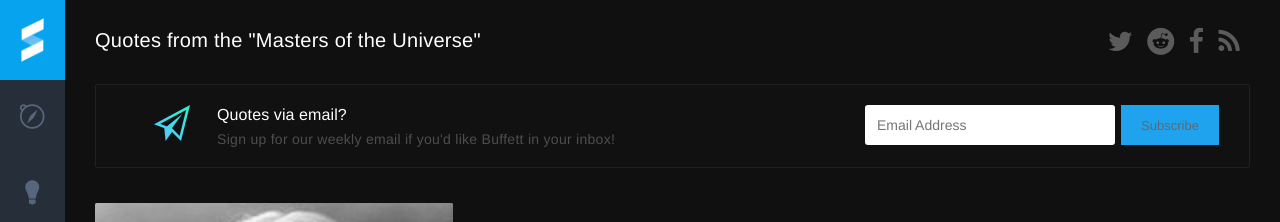
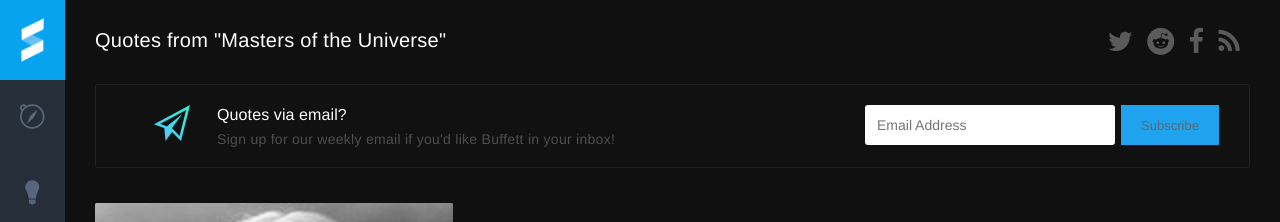
Before and after one commit to Stockflare/quotes, a Jekyll site: the page built from index.html, in a window 1280 px wide and 900 px high. Shown: the top 222 px of the window. Built offline with Jekyll 4.4.1, drawn with Linux system fonts in a browser that asks for light colours; nearby versions of some CDN libraries; some web fonts are replaced; comment, search, counter and statistics services are not loaded.

Commit message:
Update default.html

```diff
--- a/_layouts/default.html
+++ b/_layouts/default.html
@@ -26,7 +26,7 @@
     <div class="padding">
       <div class="row">
         <div class="col-md-6 col-sm-6 col-xs-12">
-          <h1>Quotes from the "Masters of the Universe"</h1>
+          <h1>Quotes from "Masters of the Universe"</h1>
         </div>
         <div class="col-md-6 col-sm-6 col-xs-12 text-right">
           <a href="http://www.twitter.com/stockflare"><i class="fa fa-twitter fa-2x"></i></a>
```
